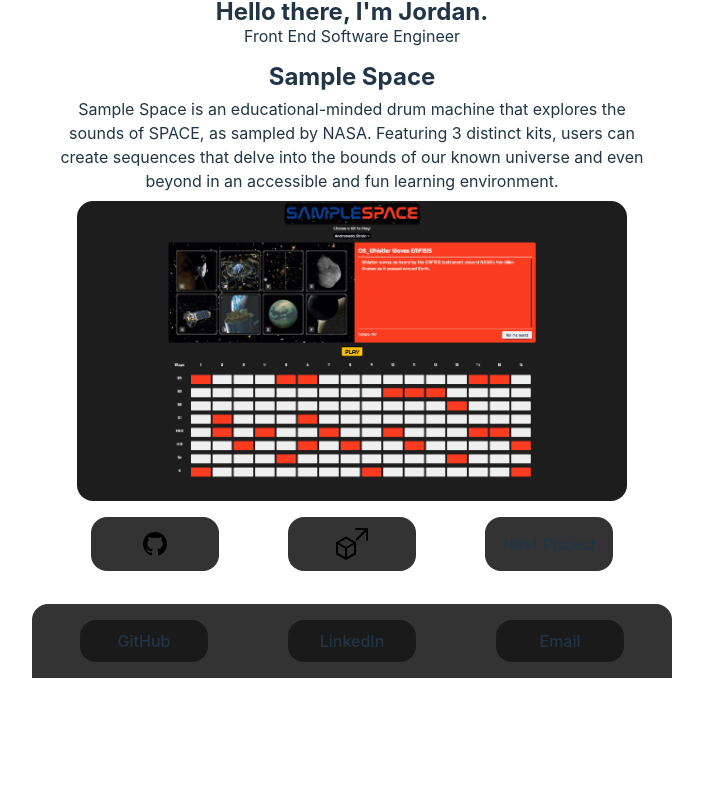
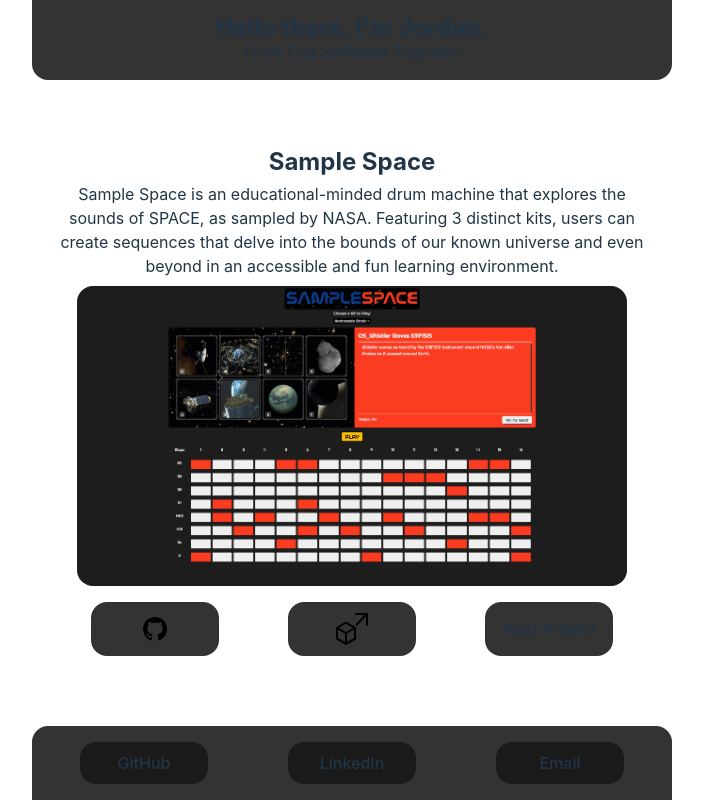
Before and after one commit to jskomal/portfolio, a React (Vite) app: page / in a window 1280 px wide. Shown: the whole page, without its empty margins (288-991 px from the left). Built offline with nearby package versions, Linux system fonts and the light colour scheme.

Commit message:
Change components for styling and readability

```diff
--- a/src/App.tsx
+++ b/src/App.tsx
@@ -19,11 +19,15 @@
   }
 
   return (
-    <div>
-      <h1>
-        <Typewriter words={["Hello there, I'm Jordan."]} />
-      </h1>
-      <p>Front End Software Engineer</p>
+    <main>
+      <header>
+        <h1>
+          <Typewriter words={["Hello there, I'm Jordan."]} />
+        </h1>
+        <p>
+          <Typewriter words={['Front End Software Engineer']} />
+        </p>
+      </header>
       <div className='project'>
         <h2>{links[linkIndex].title}</h2>
         <p>{links[linkIndex].description}</p>
@@ -48,7 +52,7 @@
         <a href='https://www.linkedin.com/in/jskomal/'>LinkedIn</a>
         <a href='mailto:jskomal@gmail.com'>Email</a>
       </footer>
-    </div>
+    </main>
   )
 }
 
```
